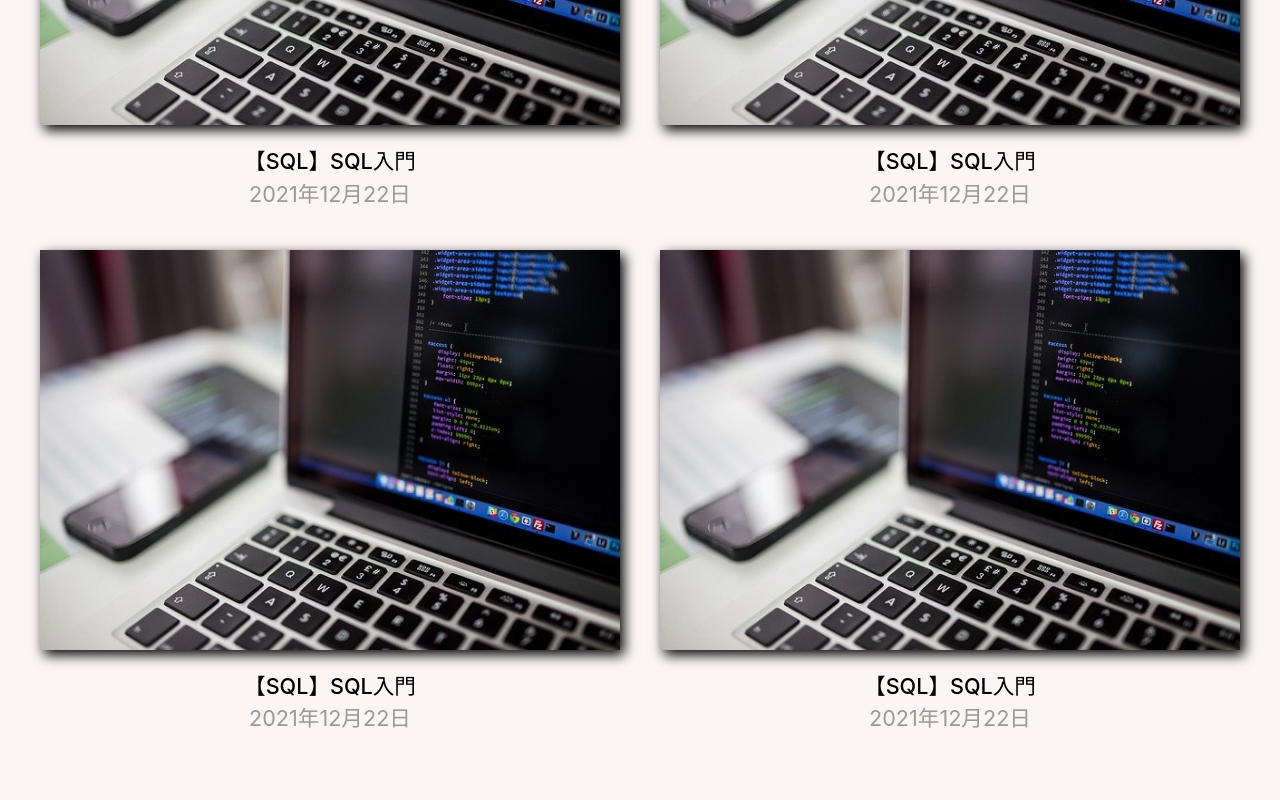
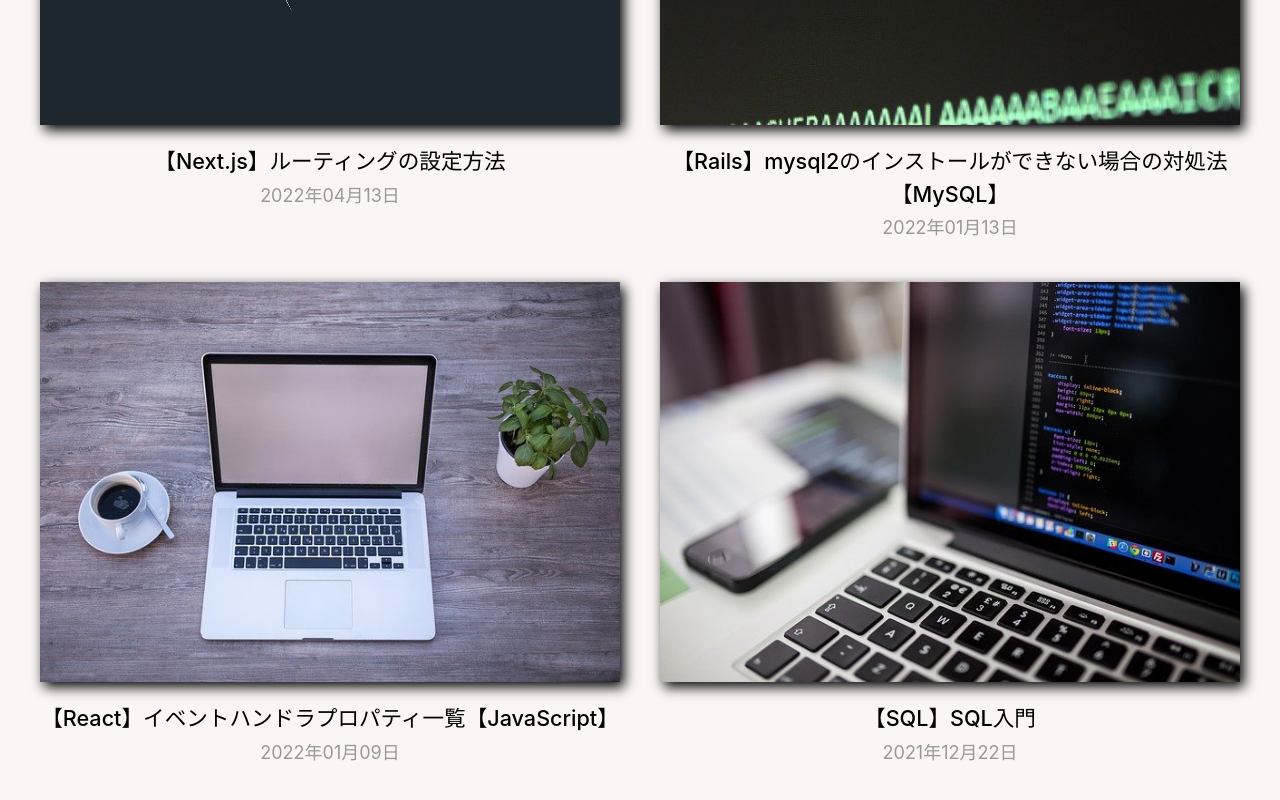
Before and after one commit to P-manBrown/nextjs-practice, a Next.js app in the folder second-Next/: page / in a window 1280 px wide. Shown: the part 650-1450 px from the top of the page. Built offline with nearby package versions, Linux system fonts and the light colour scheme.

Commit message:
[add] second-next index.js

```diff
--- a/second-Next/pages/index.js
+++ b/second-Next/pages/index.js
@@ -33,54 +33,25 @@ export default function Home({ allPostsData }) {
       <section className={`${utilStyles.headingMd} ${utilStyles.padding1px}`}>
         <h2>学習の記録</h2>
         <div className={styles.grid}>
-          <article>
-            <Link href="">
-              <img src="/images/thumbnail01.jpg" className={styles.thumbnailImage} />
-            </Link>
-            <Link href="">
-              <a className={utilStyles.boldText}>【SQL】SQL入門</a>
-            </Link>
-            <br />
-            <smal className={utilStyles.lightText}>
-              2021年12月22日
-            </smal>
-          </article>
-          <article>
-            <Link href="">
-              <img src="/images/thumbnail01.jpg" className={styles.thumbnailImage} />
-            </Link>
-            <Link href="">
-              <a className={utilStyles.boldText}>【SQL】SQL入門</a>
-            </Link>
-            <br />
-            <smal className={utilStyles.lightText}>
-              2021年12月22日
-            </smal>
-          </article>
-          <article>
-            <Link href="">
-              <img src="/images/thumbnail01.jpg" className={styles.thumbnailImage} />
-            </Link>
-            <Link href="">
-              <a className={utilStyles.boldText}>【SQL】SQL入門</a>
-            </Link>
-            <br />
-            <smal className={utilStyles.lightText}>
-              2021年12月22日
-            </smal>
-          </article>
-          <article>
-            <Link href="">
-              <img src="/images/thumbnail01.jpg" className={styles.thumbnailImage} />
-            </Link>
-            <Link href="">
-              <a className={utilStyles.boldText}>【SQL】SQL入門</a>
-            </Link>
-            <br />
-            <smal className={utilStyles.lightText}>
-              2021年12月22日
-            </smal>
-          </article>
+         {allPostsData.map(({ id, title, date, thumbnail }) => (
+            <article key={id}>
+              <Link href={`/posts/${id}`}>
+                <img
+                  src={`${thumbnail}`}
+                  className={styles.thumbnailImage}
+                />
+              </Link>
+              <Link href={`/posts/${id}`}>
+                <a className={utilStyles.boldText}>
+                  {title}
+                </a>
+              </Link>
+              <br />
+              <small className={utilStyles.lightText}>
+                {date}
+              </small>
+            </article>
+         ))}
         </div>
       </section>
     </Layout>
```
